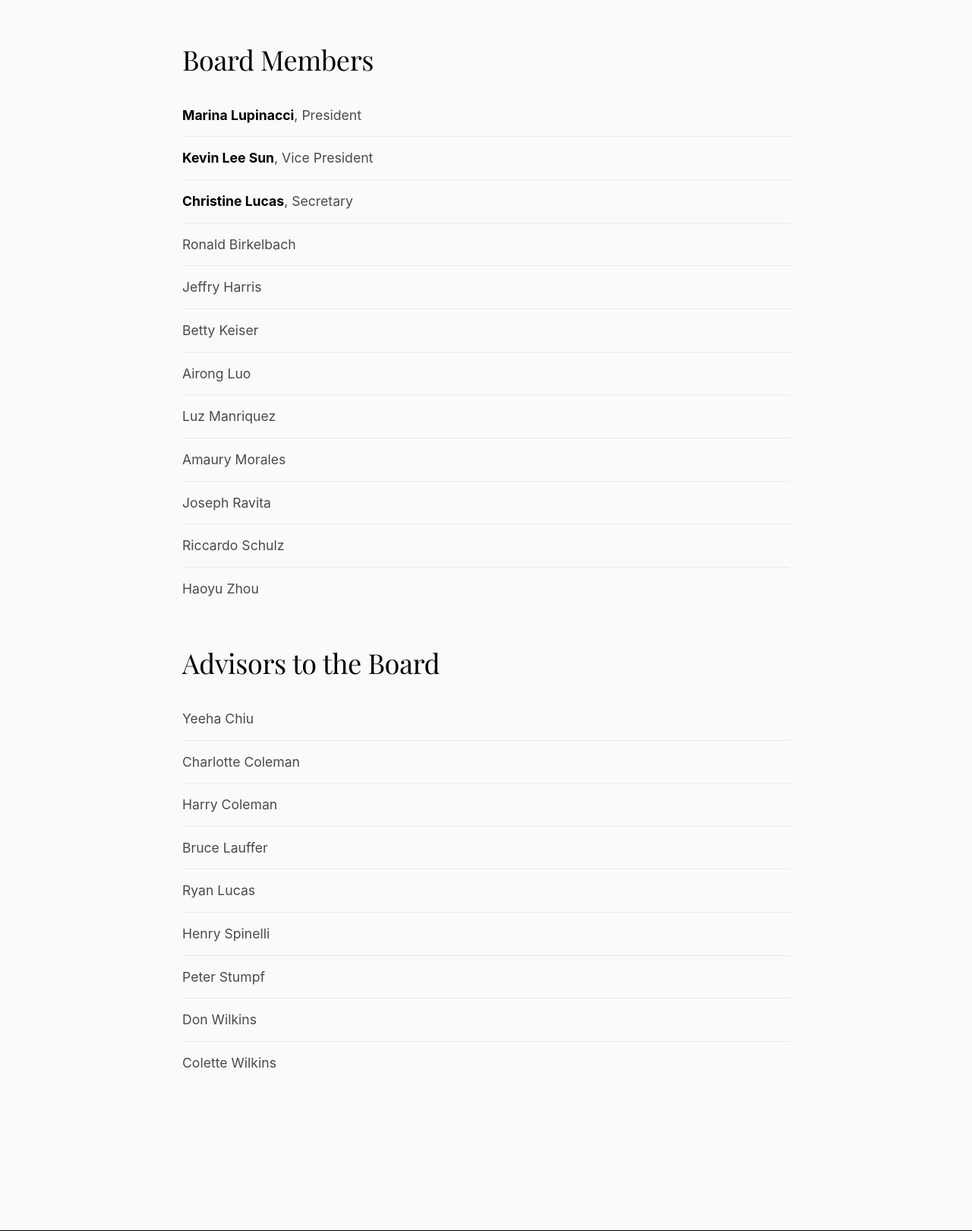
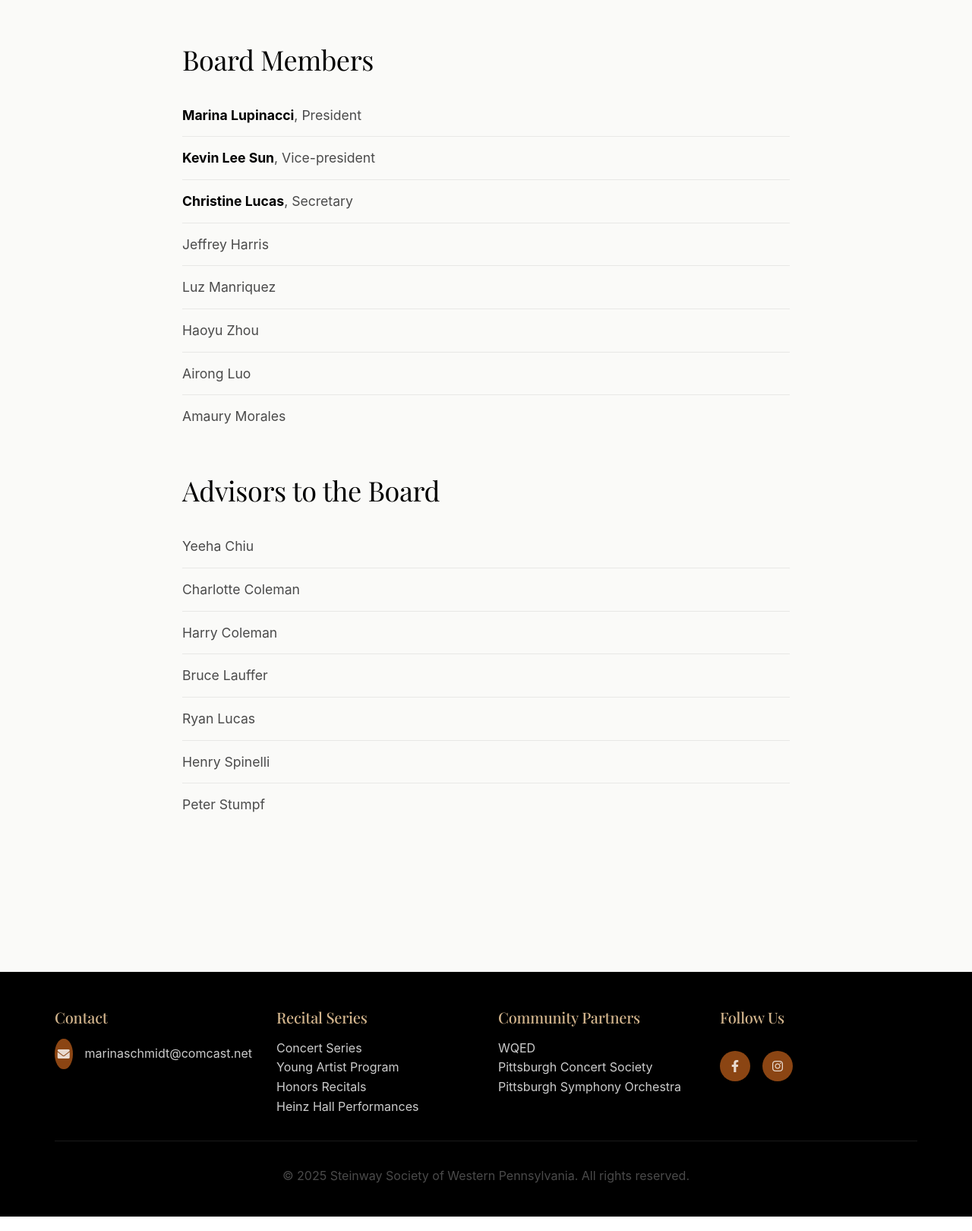
Before and after one commit to Trappie/sswpa, a FastAPI app: page /board in a window 1280 px wide. Shown: the part 503-2123 px from the top of the page at 76% size. Run offline with FastAPI, Linux system fonts and the light colour scheme; some web fonts are replaced.

Commit message:
update board members and advisors (#11)
Co-authored-by: Di Wu <diw26@pitt.edu>

```diff
--- a/templates/board.html
+++ b/templates/board.html
@@ -31,37 +31,25 @@
                             <strong>Marina Lupinacci</strong>, President
                         </div>
                         <div class="board-member">
-                            <strong>Kevin Lee Sun</strong>, Vice President
+                            <strong>Kevin Lee Sun</strong>, Vice-president
                         </div>
                         <div class="board-member">
                             <strong>Christine Lucas</strong>, Secretary
                         </div>
                         <div class="board-member">
-                            Ronald Birkelbach
+                            Jeffrey Harris
                         </div>
                         <div class="board-member">
-                            Jeffry Harris
+                            Luz Manriquez
                         </div>
                         <div class="board-member">
-                            Betty Keiser
+                            Haoyu Zhou
                         </div>
                         <div class="board-member">
                             Airong Luo
                         </div>
                         <div class="board-member">
-                            Luz Manriquez
-                        </div>
-                        <div class="board-member">
                             Amaury Morales
-                        </div>
-                        <div class="board-member">
-                            Joseph Ravita
-                        </div>
-                        <div class="board-member">
-                            Riccardo Schulz
-                        </div>
-                        <div class="board-member">
-                            Haoyu Zhou
                         </div>
                     </div>
 
@@ -88,12 +76,6 @@
                         <div class="board-member">
                             Peter Stumpf
                         </div>
-                        <div class="board-member">
-                            Don Wilkins
-                        </div>
-                        <div class="board-member">
-                            Colette Wilkins
-                        </div>
                     </div>
                 </div>
             </div>
```
